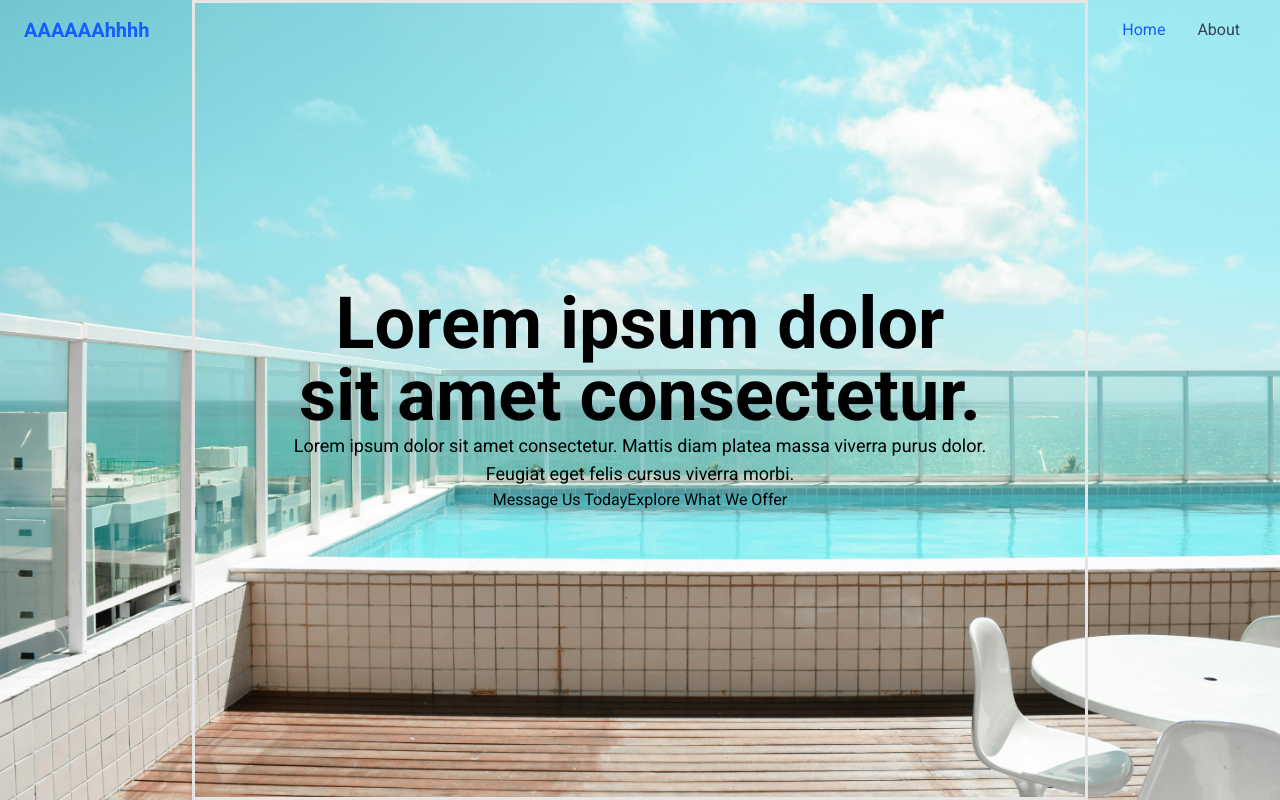
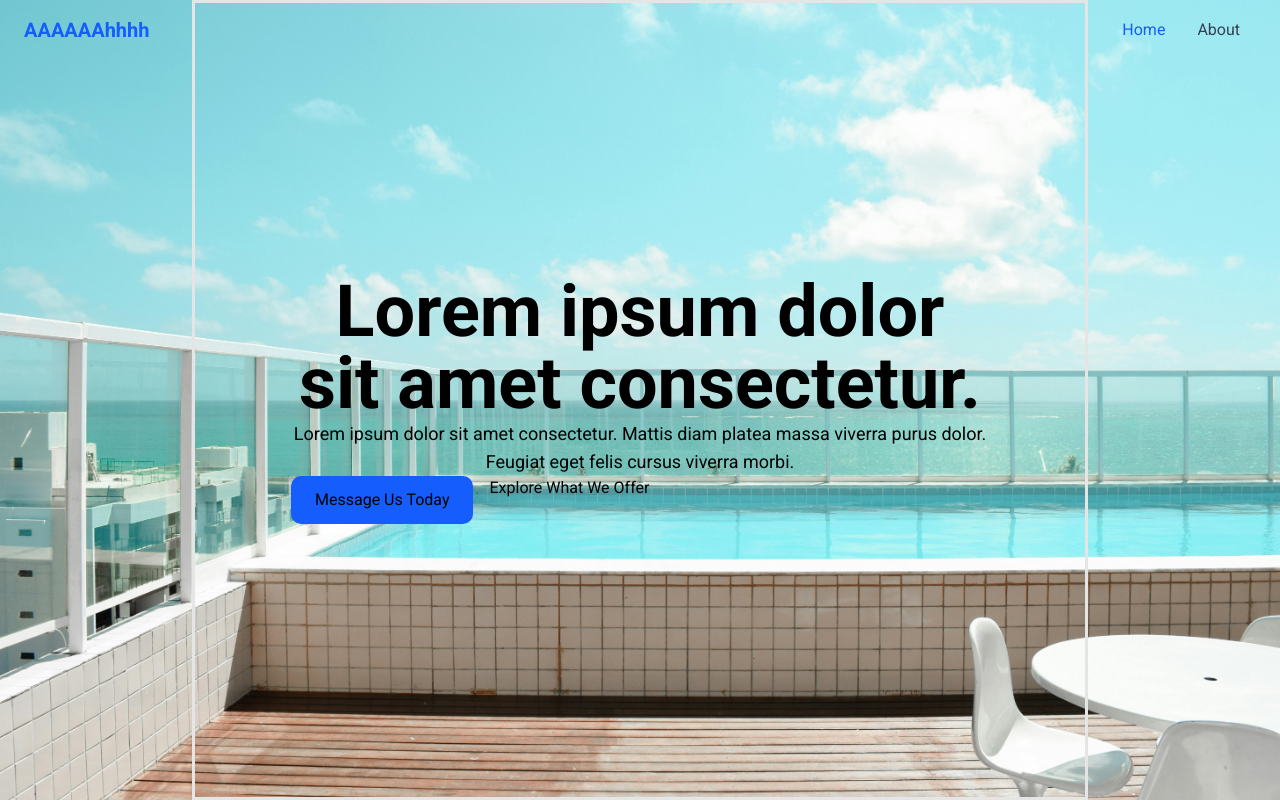
Before and after one commit to markmarkestareja/aquatech-pools, a Next.js app: page / in a window 1280 px wide. Built offline with nearby package versions, Linux system fonts and the light colour scheme.

Commit message:
removed tw-animate-css inside global.css

```diff
--- a/app/globals.css
+++ b/app/globals.css
@@ -1,5 +1,4 @@
 @import "tailwindcss";
-@import "tw-animate-css";
 @import "shadcn/tailwind.css";
 
 @custom-variant dark (&:is(.dark *));
--- a/app/page.tsx
+++ b/app/page.tsx
@@ -19,9 +19,10 @@
           viverra purus dolor. Feugiat eget felis cursus viverra morbi.
         </p>
 
-        <button>
+        <div className="flex gap-4">
           <Link
             href="/"
+            className="px-6 py-3 rounded-lg bg-blue-600"
           >
             Message Us Today
           </Link>
@@ -31,7 +32,7 @@
           >
             Explore What We Offer
           </Link>
-        </button>
+        </div>
       </div>
     </section>
   );
```
Also changed, not shown: 1 other file (tests, documents, lock files or other folders).
